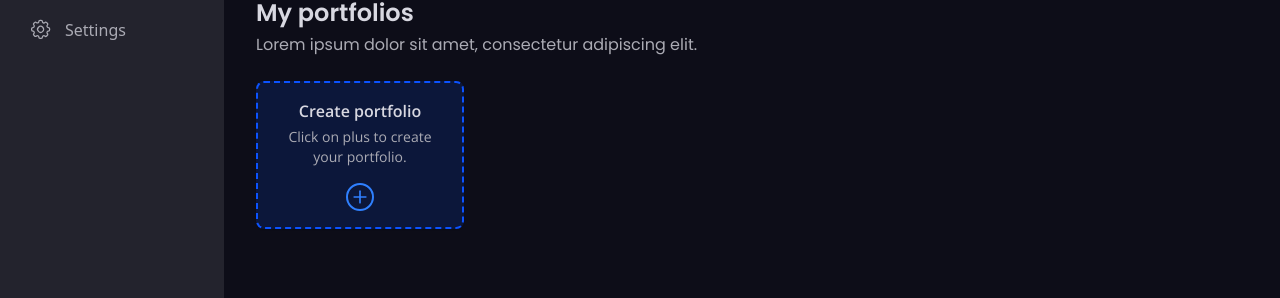
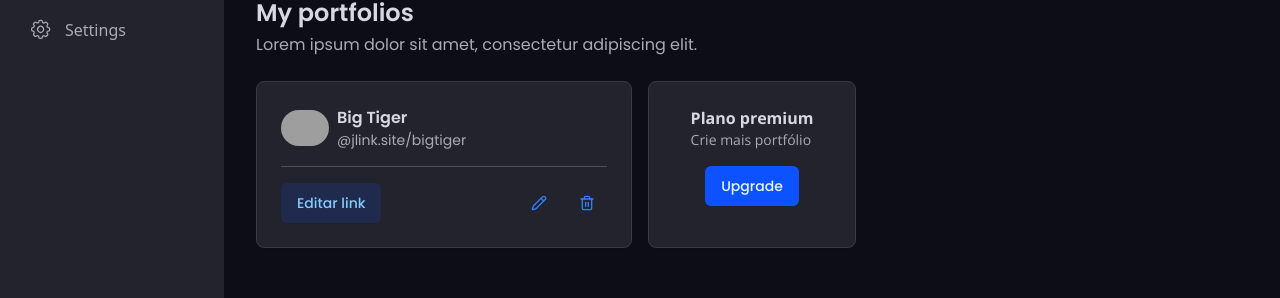
Before and after one commit to bjjlink-br/bjjlink-web, a Next.js app: page /en/dashboard in a window 1280 px wide. Shown: the part 267-565 px from the top of the page. Built offline with nearby package versions, Linux system fonts and the light colour scheme; grey boxes are pictures that could not be loaded.

Commit message:
feature: add component to list portifolios

```diff
--- /dev/null
+++ b/src/app/[locale]/dashboard/components/PortifolioCard.tsx
@@ -0,0 +1,43 @@
+import { Button } from "@/components/ui/button"
+import { Card, CardContent } from "@/components/ui/card"
+import { Separator } from "@/components/ui/separator"
+import { Pencil, Trash2 } from "lucide-react"
+import Image from "next/image"
+
+export const PortifolioCard = () => {
+    return (
+        <Card className="bg-gray-900 border-gray-700">
+            <CardContent className="p-6">
+                <div className="flex items-center gap-2">
+                    <Image
+                        src="https://github.com/gabriellennon.png"
+                        alt="Profile avatar"
+                        className="rounded-full"
+                        width={48}
+                        height={48}
+                    />
+                    <div className="flex-1">
+                        <h3 className="text-base font-semibold text-gray-50">Big Tiger</h3>
+                        <p className="text-sm text-gray-200">@jlink.site/bigtiger</p>
+                    </div>
+                </div>
+                <Separator className="bg-gray-600 my-4" />
+                <div className="flex items-center justify-between">
+                    <Button className="bg-brand-blue-600/15 text-brand-blue-300">
+                        Editar link
+                    </Button>
+                    <div className="flex gap-2">
+                        <Button variant="ghost" size="icon" className="text-brand-blue-500 hover:text-brand-blue-600 hover:bg-brand-blue-600/15">
+                            <Pencil className="h-4 w-4" />
+                            <span className="sr-only">Edit</span>
+                        </Button>
+                        <Button variant="ghost" size="icon" className="text-brand-blue-500 hover:text-brand-blue-600  hover:bg-brand-blue-600/15">
+                            <Trash2 className="h-4 w-4" />
+                            <span className="sr-only">Delete</span>
+                        </Button>
+                    </div>
+                </div>
+            </CardContent>
+        </Card>
+    )
+}
--- a/src/app/[locale]/dashboard/components/PromotionalBanner.tsx
+++ b/src/app/[locale]/dashboard/components/PromotionalBanner.tsx
@@ -18,7 +18,7 @@ export const PromotionalBanner = () => {
                     className="object-cover"
                 />
                 {/* Overlay escuro para melhorar a legibilidade do texto */}
-                <div className="absolute inset-0 bg-black/20" />
+                <div className="absolute inset-0 bg-brand-blue-300 md:bg-black/20" />
             </div>
             <div className="relative z-10 p-8">
                 <h2 className="text-2xl font-semibold mb-1 text-gray-1300">{t('acquire-title')}</h2>
--- /dev/null
+++ b/src/app/[locale]/dashboard/components/UpgradePlanCard.tsx
@@ -0,0 +1,20 @@
+import { Button } from "@/components/ui/button"
+import { Card, CardContent } from "@/components/ui/card"
+
+export const UpgradePlanCard = () => {
+    return (
+        <Card className="bg-gray-900 border-gray-700 max-w-52">
+            <CardContent className="p-6">
+                <div className="flex flex-col items-center gap-4">
+                    <div>
+                        <h3 className="font-secondary text-gray-50 text-base font-bold">Plano premium</h3>
+                        <p className="font-secondary text-gray-200 text-sm">Crie mais portfólio</p>
+                    </div>
+                    <Button className="bg-brand-blue-600 hover:bg-brand-blue-700 text-brand-blue-50">
+                        Upgrade
+                    </Button>
+                </div>
+            </CardContent>
+        </Card>
+    )
+}
--- a/src/app/[locale]/dashboard/page.tsx
+++ b/src/app/[locale]/dashboard/page.tsx
@@ -1,7 +1,8 @@
 import { useTranslations } from "next-intl";
 import { VerticalMenu } from "@/components/shared/VerticalMenu";
 import { PromotionalBanner } from "./components/PromotionalBanner";
-import { EmptyState } from "./components/EmptyState";
+import { PortifolioCard } from "./components/PortifolioCard";
+import { UpgradePlanCard } from "./components/UpgradePlanCard";
 
 export default function Dashboard() {
     const t = useTranslations("dashboard");
@@ -19,7 +20,12 @@ export default function Dashboard() {
                         {t('description')}
                     </p>
 
-                    <EmptyState />
+                    {/* <EmptyState /> */}
+
+                    <div className="w-full max-w-3xl grid gap-4 grid-cols-1 md:grid-cols-2">
+                        <PortifolioCard />
+                        <UpgradePlanCard />
+                    </div>
                 </div>
             </main>
         </div>
```
